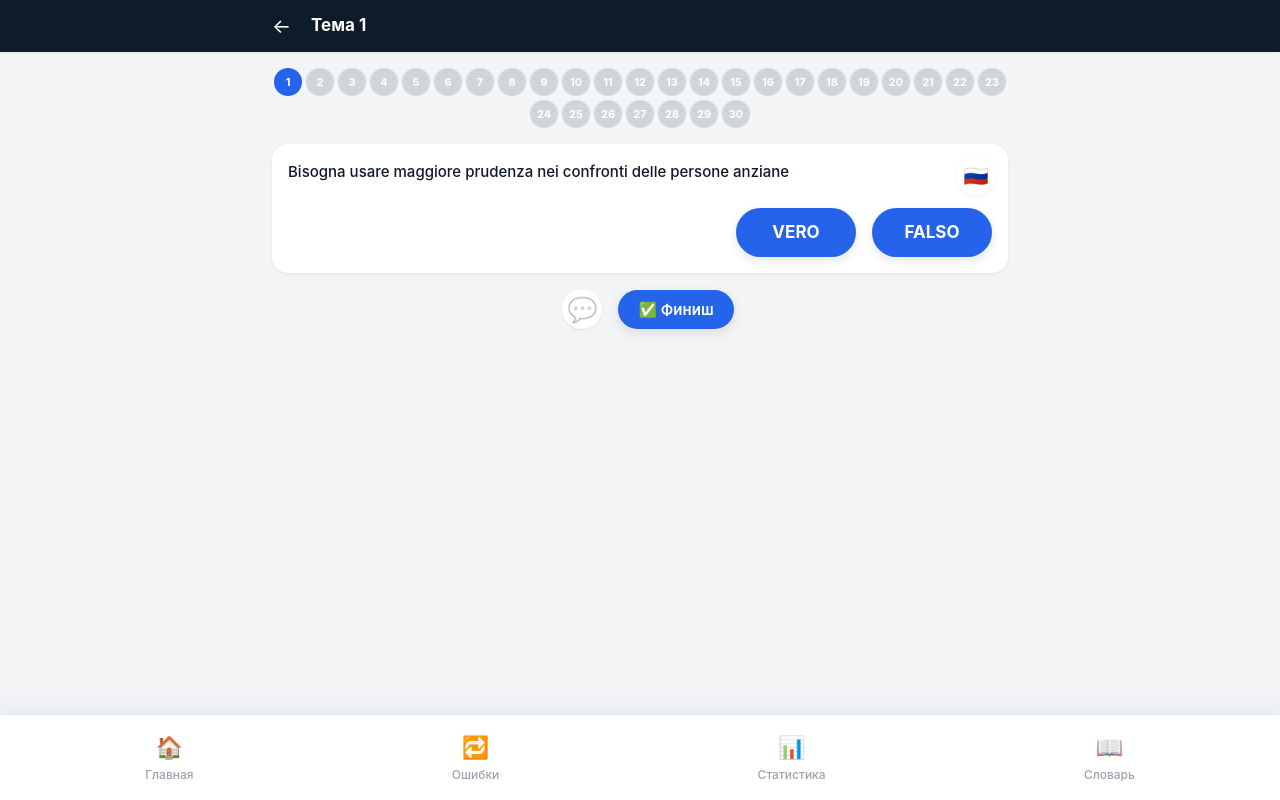
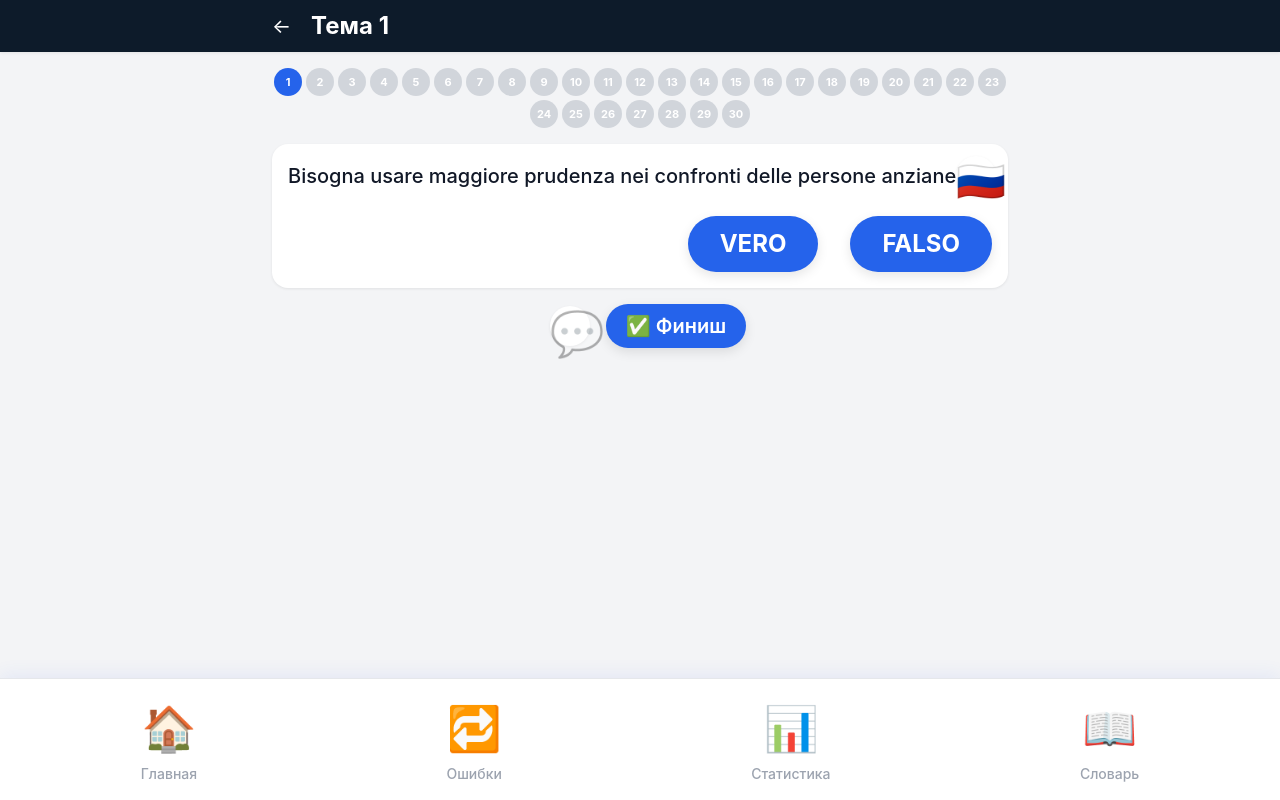
Before and after one commit to Gregdabro/quiz-patente, a React (Vite) app: page /quiz/1 in a window 1280 px wide. Built offline with nearby package versions, Linux system fonts and the light colour scheme.

Commit message:
Increase UI element sizes (fonts, cards, icons, pagination) for better iPad visibility

```diff
--- a/src/components/quiz/QuestionCard.jsx
+++ b/src/components/quiz/QuestionCard.jsx
@@ -58,7 +58,7 @@ const QuestionCard = ({
       <div className="quiz-controls" style={{
         display: 'flex',
         justifyContent: 'flex-end',
-        gap: 'var(--spacing-4)',
+        gap: 'var(--spacing-8)',
         marginTop: 'var(--spacing-6)'
       }}>
         <Button
@@ -86,7 +86,7 @@ const QuestionCard = ({
           position: 'absolute',
           top: 'var(--spacing-3)',
           right: 'var(--spacing-3)',
-          fontSize: '20px'
+          fontSize: '40px'
         }}
         title="Показать перевод"
       >
--- a/src/pages/QuizPage.jsx
+++ b/src/pages/QuizPage.jsx
@@ -102,7 +102,7 @@ const QuizPage = () => {
               variant="icon"
               onClick={() => setShowComment(!showComment)}
               disabled={currentAnswer === undefined && !isFinished}
-              style={{ fontSize: '24px', position: 'relative' }}
+              style={{ fontSize: '44px', position: 'relative' }}
               title="Показать комментарий"
             >
               💬
--- a/src/styles/components.css
+++ b/src/styles/components.css
@@ -149,11 +149,11 @@
 }
 
 .dot-nav__item {
-  width: 8px;
-  height: 8px;
+  width: 16px;
+  height: 16px;
   border-radius: var(--radius-full);
   background-color: var(--color-border);
-  margin: 2px;
+  margin: 4px;
   transition: background-color var(--transition-fast), transform var(--transition-fast);
   -webkit-transition: background-color var(--transition-fast), transform var(--transition-fast);
 }
@@ -231,6 +231,6 @@
 }
 
 .bottom-nav__icon {
-  font-size: 22px;
+  font-size: 44px;
   margin-bottom: 2px;
 }
--- a/src/styles/global.css
+++ b/src/styles/global.css
@@ -38,12 +38,12 @@
 
   /* === Типографика === */
   --font-family:            -apple-system, BlinkMacSystemFont, 'Segoe UI', sans-serif;
-  --font-size-xs:           12px;
-  --font-size-sm:           13px;
-  --font-size-md:           15px;
-  --font-size-lg:           17px;
-  --font-size-xl:           20px;
-  --font-size-2xl:          24px;
+  --font-size-xs:           14px;
+  --font-size-sm:           16px;
+  --font-size-md:           20px;
+  --font-size-lg:           24px;
+  --font-size-xl:           28px;
+  --font-size-2xl:          36px;
   --font-weight-normal:     400;
   --font-weight-medium:     500;
   --font-weight-bold:       700;
--- a/src/styles/pages.css
+++ b/src/styles/pages.css
@@ -58,7 +58,7 @@
 .topic-card {
   background-color: var(--color-surface);
   border-radius: var(--radius-lg);
-  padding: var(--spacing-4);
+  padding: var(--spacing-6);
   box-shadow: var(--shadow-sm);
   cursor: pointer;
   transition: box-shadow var(--transition-base), transform var(--transition-base);
@@ -77,7 +77,7 @@
 }
 
 .topic-card__icon {
-  font-size: 28px;
+  font-size: 56px;
   margin-bottom: var(--spacing-2);
 }
 
```
